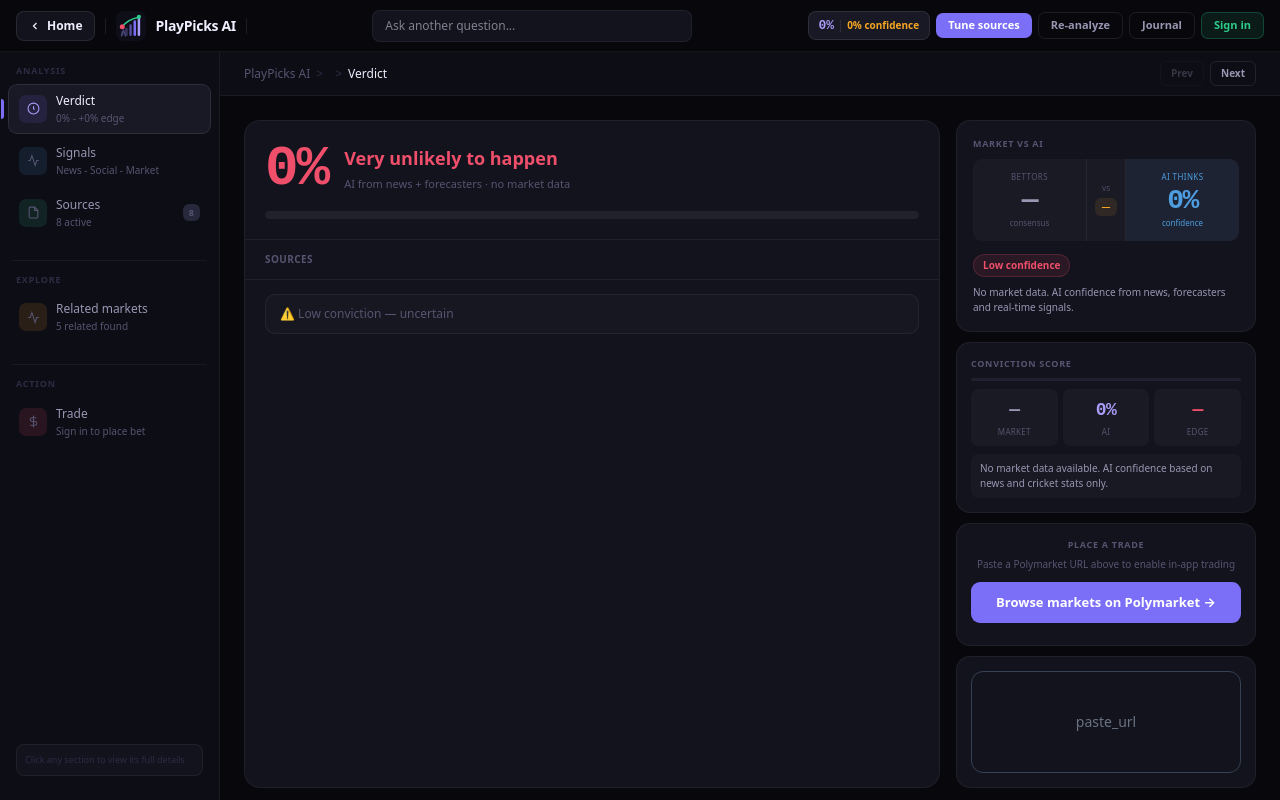
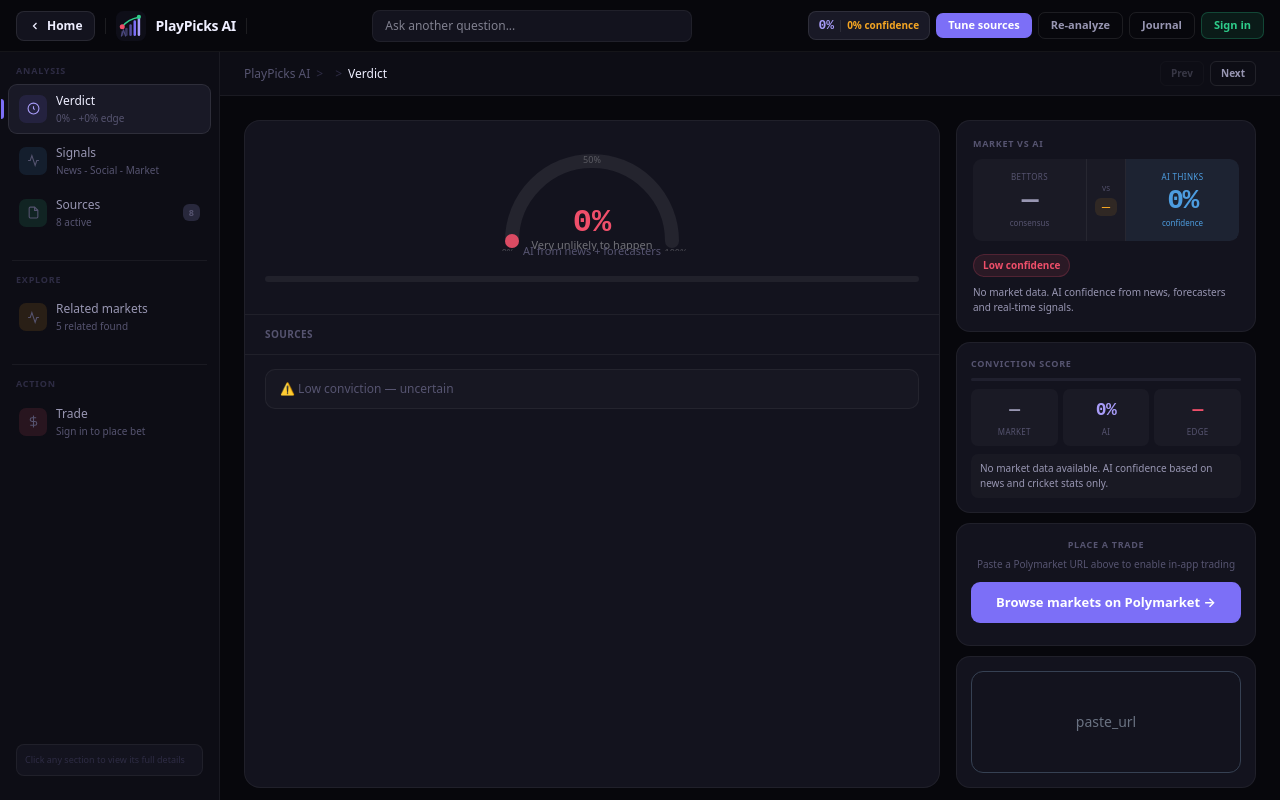
Before and after one commit to anujagadde18/tradedna, a Next.js app: page /scores in a window 1280 px wide. Built offline with nearby package versions, Linux system fonts and the light colour scheme.

Commit message:
feat: add SVG gauge to binary analysis, improve matchup probability bar

```diff
--- a/app/scores/page.tsx
+++ b/app/scores/page.tsx
@@ -177,9 +177,17 @@
             </div>
           </div>
 
-          {/* Probability bar */}
-          <div style={{ height:8, borderRadius:4, background:"rgba(255,255,255,0.06)", overflow:"hidden" }}>
-            <div style={{ height:"100%", width:aiPct+"%", background:C.green, borderRadius:4, transition:"width 1s ease" }} />
+          {/* Probability bar with labels */}
+          <div style={{ marginBottom:4 }}>
+            <div style={{ height:10, borderRadius:5, background:"rgba(255,255,255,0.06)", overflow:"hidden", position:"relative" }}>
+              <div style={{ position:"absolute", left:0, top:0, height:"100%", width:aiPct+"%", background:"linear-gradient(90deg,"+C.green+",rgba(46,204,138,0.7))", borderRadius:5, transition:"width 1s ease" }} />
+              <div style={{ position:"absolute", left:"50%", top:0, height:"100%", width:1, background:"rgba(255,255,255,0.15)" }} />
+            </div>
+            <div style={{ display:"flex", justifyContent:"space-between", marginTop:3 }}>
+              <span style={{ fontSize:10, color:C.t3 }}>← {t1short} wins</span>
+              <span style={{ fontSize:10, color:C.t3 }}>50/50</span>
+              <span style={{ fontSize:10, color:C.t3 }}>{t2short} wins →</span>
+            </div>
           </div>
 
           {/* Market vs AI strip */}
@@ -205,21 +213,30 @@
       {/* BINARY (YES/NO) CARD */}
       {!isMatchup && !isCategorical && (
         <div style={{ padding:"20px", borderBottom:"1px solid "+C.border }}>
-          <div style={{ display:"flex", alignItems:"center", gap:16, marginBottom:14 }}>
-            <div style={{ fontSize:56, fontWeight:800, color:verdictColor, fontFamily:"monospace", letterSpacing:"-2px", lineHeight:1 }}>{aiPct}%</div>
-            <div>
-              <div style={{ fontSize:18, fontWeight:700, color:verdictColor, marginBottom:4 }}>{verdictText}</div>
-              {marketValid
-                ? <div style={{ fontSize:12, color:C.t3 }}>Market: <b style={{color:C.t2}}>{marketPct}%</b> · AI edge: <b style={{color:edge!>0?C.green:C.red}}>{edge!>0?"+":""}{edge}%</b></div>
-                : <div style={{ fontSize:11, color:C.t3 }}>AI from news + forecasters · no market data</div>
-              }
-            </div>
+          {/* SVG GAUGE */}
+          <div style={{ display:"flex", flexDirection:"column", alignItems:"center", marginBottom:16 }}>
+            <svg width="200" height="110" viewBox="0 0 200 110">
+              {/* Background arc */}
+              <path d="M 20 100 A 80 80 0 0 1 180 100" fill="none" stroke="rgba(255,255,255,0.07)" strokeWidth="14" strokeLinecap="round"/>
+              {/* Colored arc - animated */}
+              <path d="M 20 100 A 80 80 0 0 1 180 100" fill="none" stroke={verdictColor} strokeWidth="14" strokeLinecap="round"
+                strokeDasharray={`${(aiPct/100)*251.2} 251.2`} style={{transition:"stroke-dasharray 1s ease"}} opacity="0.9"/>
+              {/* Zone markers */}
+              <text x="16" y="115" fontSize="9" fill="rgba(255,255,255,0.25)" textAnchor="middle">0%</text>
+              <text x="100" y="22" fontSize="9" fill="rgba(255,255,255,0.25)" textAnchor="middle">50%</text>
+              <text x="184" y="115" fontSize="9" fill="rgba(255,255,255,0.25)" textAnchor="middle">100%</text>
+              {/* Center number */}
+              <text x="100" y="90" fontSize="32" fontWeight="800" fill={verdictColor} textAnchor="middle" fontFamily="monospace">{aiPct}%</text>
+              <text x="100" y="108" fontSize="11" fill="rgba(255,255,255,0.4)" textAnchor="middle">{verdictText}</text>
+            </svg>
+            {!marketValid && <div style={{ fontSize:11, color:C.t3, marginTop:-8 }}>AI from news + forecasters</div>}
           </div>
-          <div style={{ height:8, borderRadius:4, background:"rgba(255,255,255,0.06)", overflow:"hidden" }}>
-            <div style={{ height:"100%", borderRadius:4, background:verdictColor, width:aiPct+"%", transition:"width 0.8s ease" }} />
+          {/* Bar */}
+          <div style={{ height:6, borderRadius:3, background:"rgba(255,255,255,0.06)", overflow:"hidden", marginBottom:12 }}>
+            <div style={{ height:"100%", borderRadius:3, background:verdictColor, width:aiPct+"%", transition:"width 0.8s ease" }} />
           </div>
           {marketValid && (
-            <div style={{ display:"grid", gridTemplateColumns:"1fr 1fr 1fr", gap:6, marginTop:12 }}>
+            <div style={{ display:"grid", gridTemplateColumns:"1fr 1fr 1fr", gap:6 }}>
               <div style={{ textAlign:"center", padding:"8px", background:"rgba(255,255,255,0.03)", borderRadius:8 }}>
                 <div style={{ fontSize:10, color:C.t3, marginBottom:2 }}>Market</div>
                 <div style={{ fontSize:15, fontWeight:700, color:C.t2 }}>{marketPct}%</div>
```
